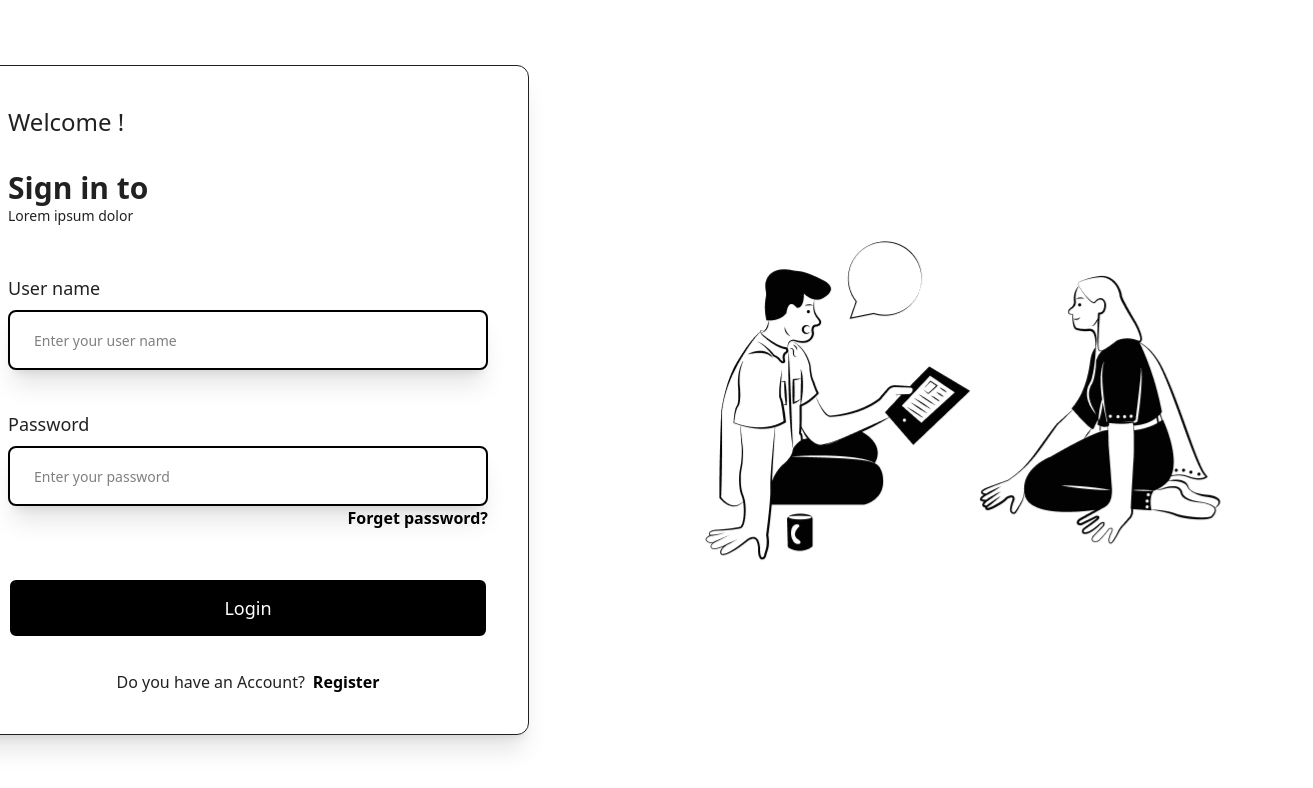
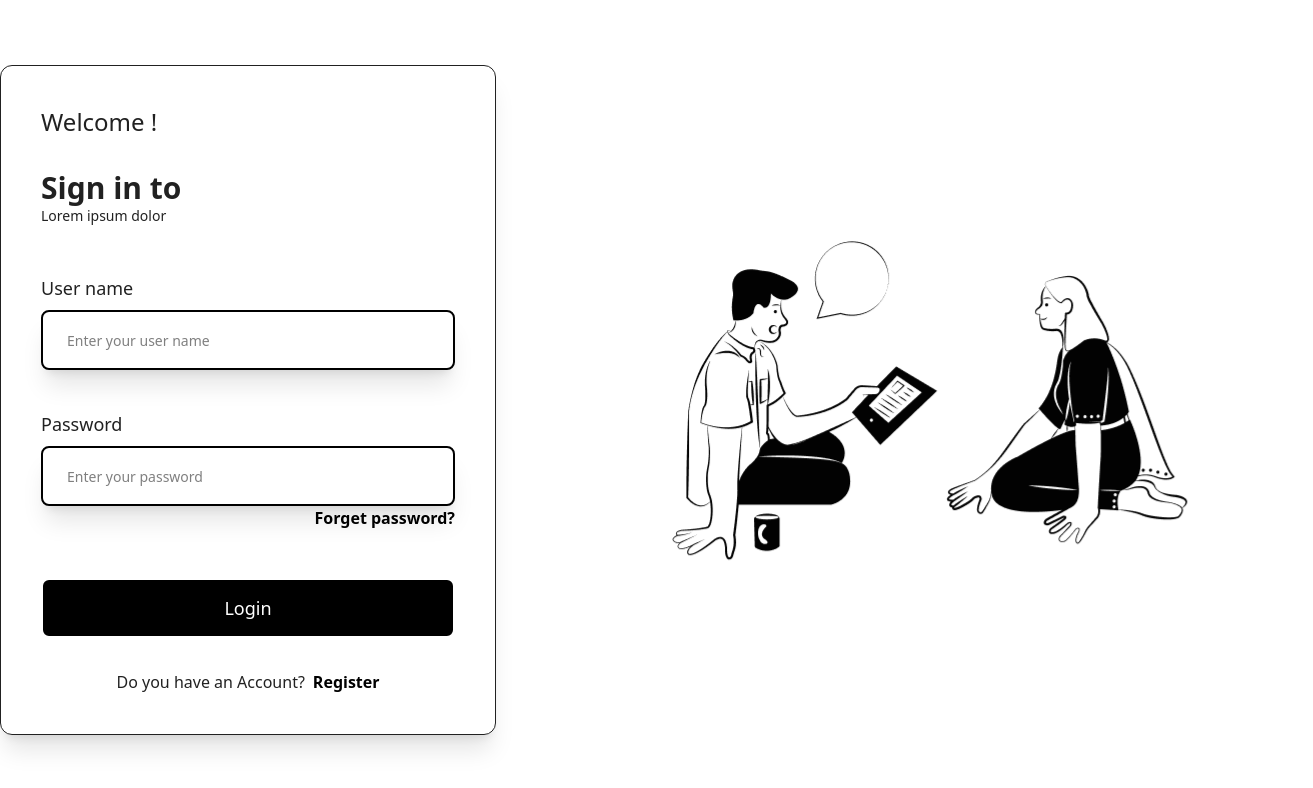
Before and after one commit to Trabalho-Tic/Tic-Site-de-vagas-de-emprego-, a React (Vite) app in the folder Frontend/TicFrontend/: page / in a window 1280 px wide. Shown: the top 788 px of the page, 1313 px wide, since content can reach past the window. Built offline with nearby package versions, Linux system fonts and the light colour scheme.

Commit message:
Deixando o login e o register responsivo

```diff
--- a/Frontend/TicFrontend/src/Pages/Login.jsx
+++ b/Frontend/TicFrontend/src/Pages/Login.jsx
@@ -16,7 +16,7 @@ function Login() {
 
     return (
         <section className="flex justify-center items-center gap-10 h-screen">
-            <form onSubmit={handleLogin} className="flex flex-col w-auto shadow-xl lg:w-auto h-auto border-1 rounded-xl justify-center p-5 lg:p-10">
+            <form onSubmit={handleLogin} className="flex flex-col w-auto shadow-xl md:w-125 h-auto border-1 rounded-xl justify-center p-5 lg:p-10">
                 <div>
                     <h1 className="!text-2xl pb-8">Welcome !</h1>
                 </div>
@@ -25,7 +25,7 @@ function Login() {
                     <p className="text-sm pb-12">Lorem ipsum dolor</p>
                 </div>
                 <div className="pb-12">
-                    <div className="pb-10">
+                    <div className="flex flex-col pb-10">
                         <p className="text-lg pb-2">User name</p>
                         <Input
                             value={login}
--- a/Frontend/TicFrontend/src/components/Select.jsx
+++ b/Frontend/TicFrontend/src/components/Select.jsx
@@ -6,7 +6,7 @@ function Select(props) {
             type={props.type}
             value={props.value}
             onChange={props.onChange}
-            className="bg-white border-2 px-6 shadow-xl rounded-lg text-black text-sm w-80 md:w-120 h-15"
+            className="bg-white border-2 px-6 shadow-xl rounded-lg text-black text-sm w-80 md:w-auto h-15"
             placeholder={props.placeholder}
         >
             <option value="candidato">Candidato</option>
--- a/Frontend/TicFrontend/src/components/input.jsx
+++ b/Frontend/TicFrontend/src/components/input.jsx
@@ -6,7 +6,7 @@ function Input(props) {
             type={props.type}
             value={props.value}
             onChange={props.onChange}
-            className="bg-white border-2 px-6 shadow-xl rounded-lg text-black text-sm w-80 md:w-120 h-15"
+            className="bg-white border-2 px-6 shadow-xl rounded-lg text-black text-sm w-80 md:w-auto h-15"
             placeholder={props.placeholder}
         ></input>
     )
```
